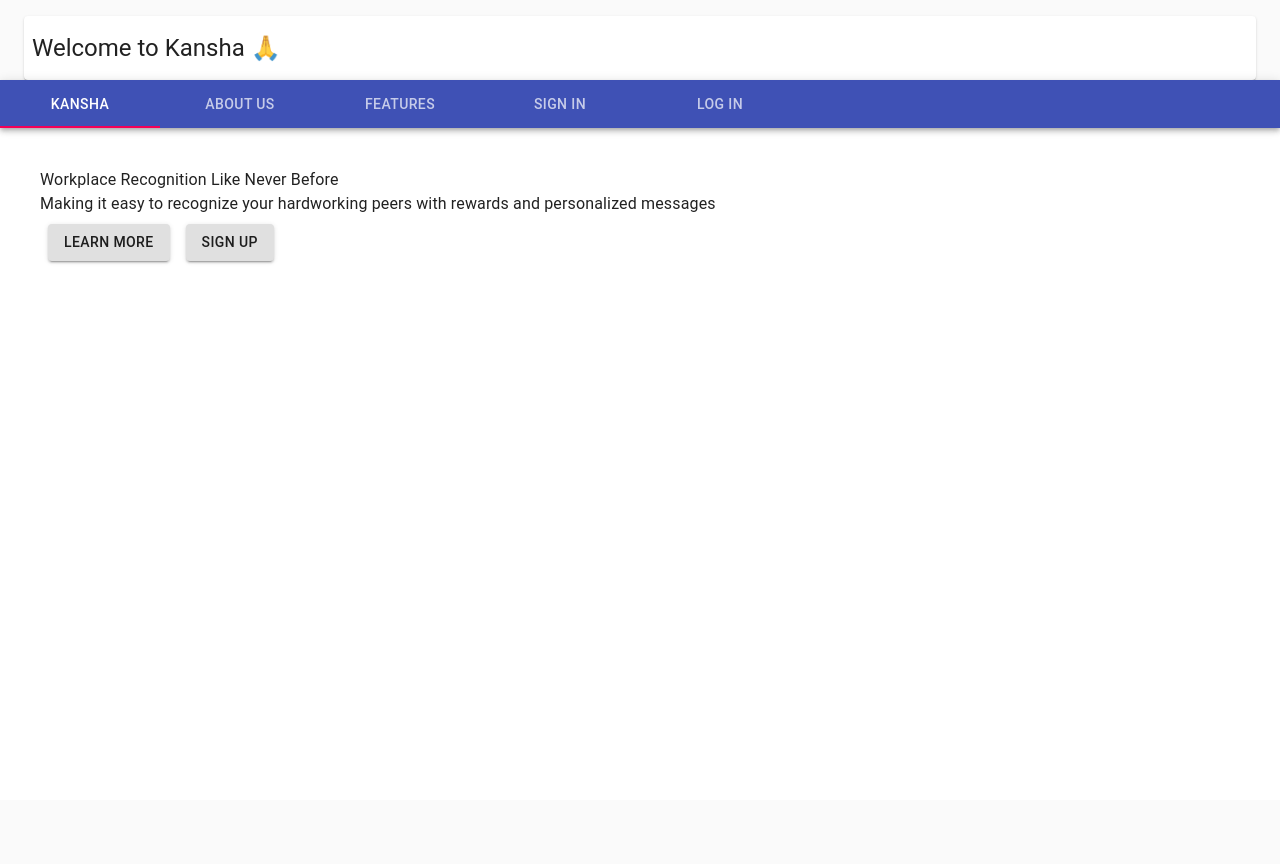
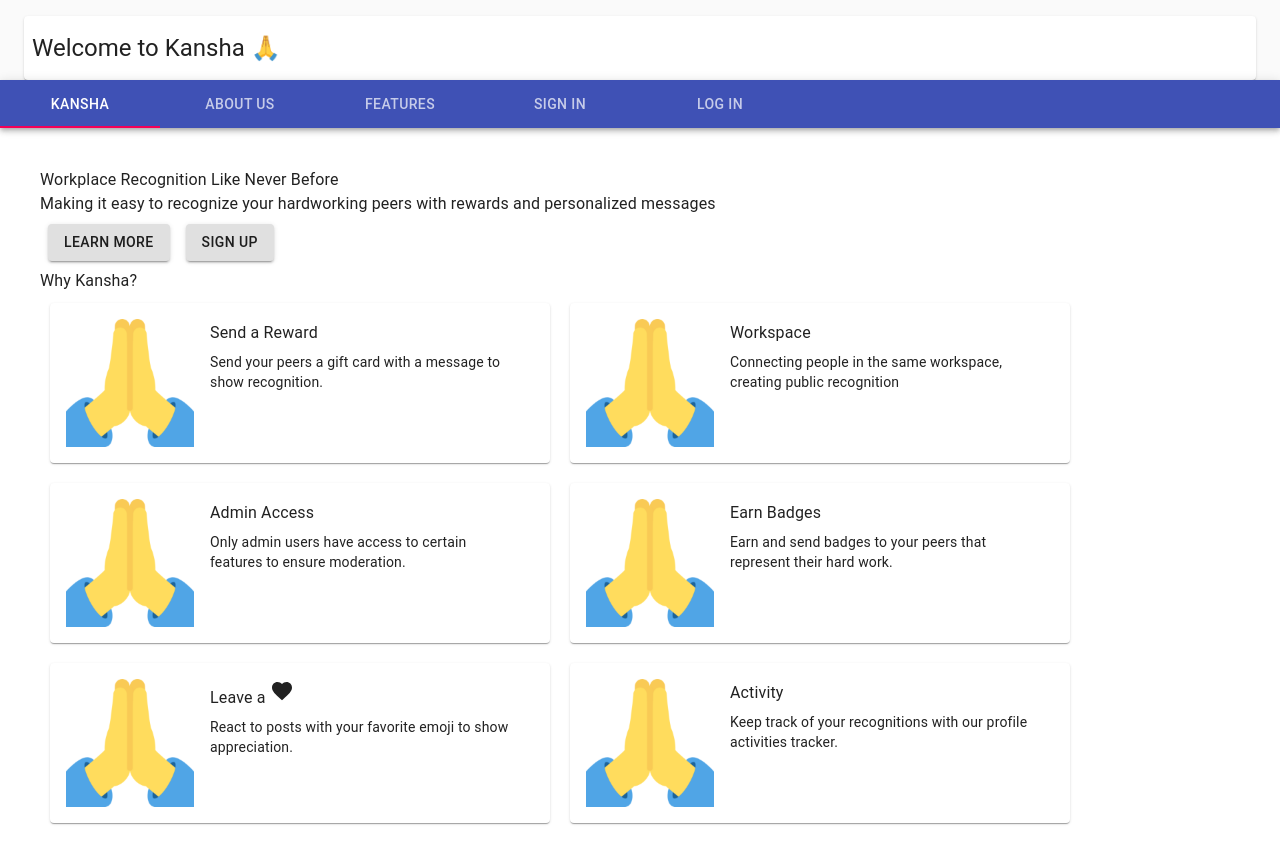
Before and after one commit to rleslie1015/kansha-fe, a React (Create React App) app in the folder react-app/: page / in a window 1280 px wide. Shown: the top 864 px of the page. Before the commit the page ends 800 px from the top, so only its background shows below. Built offline with nearby package versions, Linux system fonts and the light colour scheme.

Commit message:
completed Main component for Landing, styled it
Co-authored-by: LeslieRodriguez <rleslie1015@gmail.com>

```diff
--- a/react-app/package.json
+++ b/react-app/package.json
@@ -4,6 +4,7 @@
   "private": true,
   "dependencies": {
     "@material-ui/core": "^4.6.0",
+    "@material-ui/icons": "^4.5.1",
     "react": "^16.11.0",
     "react-dom": "^16.11.0",
     "react-redux": "^7.1.3",
--- a/react-app/src/App.jsx
+++ b/react-app/src/App.jsx
@@ -1,7 +1,7 @@
 import React from 'react';
 import CssBaseline from '@material-ui/core/CssBaseline';
 import { makeStyles } from '@material-ui/core/styles';
-import { Container, Typography, Paper } from '@material-ui/core';
+import { Container, Typography, Paper, Link } from '@material-ui/core';
 import { Landing }  from './landing/Landing';
 
 
@@ -32,6 +32,8 @@ export const App = () => {
                         <span aria-label="folded hands emoji" role="img">
                             🙏
                         </span>
+
+
                     </Typography>
 
 
--- a/react-app/src/landing/Landing.js
+++ b/react-app/src/landing/Landing.js
@@ -8,8 +8,7 @@ export const Landing = () => {
         <>
         <NavBar />
 
-        {/* <Header /> */}
-        {/* <Features />
+        {/*
         <Footer /> */}
         </>
     )
--- /dev/null
+++ b/react-app/src/landing/Main.js
@@ -0,0 +1,182 @@
+import React from 'react';
+import { makeStyles } from '@material-ui/core/styles';
+import Grid from '@material-ui/core/Grid';
+import Paper from '@material-ui/core/Paper';
+import Typography from '@material-ui/core/Typography';
+import ButtonBase from '@material-ui/core/ButtonBase';
+import logo from './images/logo192.png';
+import FavoriteIcon from '@material-ui/icons/Favorite';
+
+const useStyles = makeStyles(theme => ({
+  root: {
+    flexGrow: 1,
+    display: 'flex',
+    flexWrap: 'wrap'
+  },
+  paper: {
+    padding: theme.spacing(2),
+    margin: '10px',
+    width: 500,
+
+  },
+  image: {
+    width: 128,
+    height: 128,
+  },
+  img: {
+    margin: 'auto',
+    display: 'block',
+    maxWidth: '100%',
+    maxHeight: '100%',
+  },
+}));
+
+
+
+
+export default function Main () {
+    const classes = useStyles();
+
+    return (
+        <>
+        <h2>Why Kansha?</h2>
+        <div className={classes.root}>
+      <Paper className={classes.paper}>
+        <Grid container spacing={2}>
+          <Grid item>
+            <ButtonBase className={classes.image}>
+              <img className={classes.img} alt="kansha" src={logo} />
+            </ButtonBase>
+          </Grid>
+          <Grid item xs={12} sm container>
+            <Grid item xs container direction="column" spacing={2}>
+              <Grid item xs>
+                <Typography gutterBottom variant="subtitle1">
+                  Send a Reward
+                </Typography>
+                <Typography variant="body2" gutterBottom>
+                  Send your peers a gift card with a message to show recognition.
+                </Typography>
+              </Grid>
+            </Grid>
+          </Grid>
+        </Grid>
+        </Paper>
+
+        <Paper className={classes.paper}>
+        <Grid container spacing={2}>
+          <Grid item>
+            <ButtonBase className={classes.image}>
+              <img className={classes.img} alt="kansha" src={logo} />
+            </ButtonBase>
+          </Grid>
+          <Grid item xs={12} sm container>
+            <Grid item xs container direction="column" spacing={2}>
+              <Grid item xs>
+                <Typography gutterBottom variant="subtitle1">
+                  Workspace
+                </Typography>
+                <Typography variant="body2" gutterBottom>
+                  Connecting people in the same workspace, creating public recognition
+                </Typography>
+              </Grid>
+            </Grid>
+          </Grid>
+        </Grid>
+        </Paper>
+
+        <Paper className={classes.paper}>
+        <Grid container spacing={2}>
+          <Grid item>
+            <ButtonBase className={classes.image}>
+              <img className={classes.img} alt="kansha" src={logo} />
+            </ButtonBase>
+          </Grid>
+          <Grid item xs={12} sm container>
+            <Grid item xs container direction="column" spacing={2}>
+              <Grid item xs>
+                <Typography gutterBottom variant="subtitle1">
+                  Admin Access
+                </Typography>
+                <Typography variant="body2" gutterBottom>
+                  Only admin users have access to certain features to ensure moderation.
+                </Typography>
+              </Grid>
+            </Grid>
+          </Grid>
+        </Grid>
+        </Paper>
+
+        <Paper className={classes.paper}>
+        <Grid container spacing={2}>
+          <Grid item>
+            <ButtonBase className={classes.image}>
+              <img className={classes.img} alt="kansha" src={logo} />
+            </ButtonBase>
+          </Grid>
+          <Grid item xs={12} sm container>
+            <Grid item xs container direction="column" spacing={2}>
+              <Grid item xs>
+                <Typography gutterBottom variant="subtitle1">
+                  Earn Badges
+                </Typography>
+                <Typography variant="body2" gutterBottom>
+                  Earn and send badges to your peers that represent their hard work.
+                </Typography>
+              </Grid>
+            </Grid>
+          </Grid>
+        </Grid>
+        </Paper>
+
+        <Paper className={classes.paper}>
+        <Grid container spacing={2}>
+          <Grid item>
+            <ButtonBase className={classes.image}>
+              <img className={classes.img} alt="kansha" src={logo} />
+            </ButtonBase>
+          </Grid>
+          <Grid item xs={12} sm container>
+            <Grid item xs container direction="column" spacing={2}>
+              <Grid item xs>
+                <Typography gutterBottom variant="subtitle1">
+                  Leave a <FavoriteIcon />
+                </Typography>
+                <Typography variant="body2" gutterBottom>
+                  React to posts with your favorite emoji to show appreciation.
+                </Typography>
+              </Grid>
+            </Grid>
+          </Grid>
+        </Grid>
+        </Paper>
+
+        <Paper className={classes.paper}>
+        <Grid container spacing={2}>
+          <Grid item>
+            <ButtonBase className={classes.image}>
+              <img className={classes.img} alt="kansha" src={logo} />
+            </ButtonBase>
+          </Grid>
+          <Grid item xs={12} sm container>
+            <Grid item xs container direction="column" spacing={2}>
+              <Grid item xs>
+                <Typography gutterBottom variant="subtitle1">
+                  Activity
+                </Typography>
+                <Typography variant="body2" gutterBottom>
+                  Keep track of your recognitions with our profile activities tracker.
+                </Typography>
+              </Grid>
+            </Grid>
+          </Grid>
+        </Grid>
+        </Paper>
+
+
+
+    </div>
+
+        </>
+    )
+}
--- a/react-app/src/landing/NavBar.js
+++ b/react-app/src/landing/NavBar.js
@@ -7,6 +7,7 @@ import Tab from '@material-ui/core/Tab';
 import Typography from '@material-ui/core/Typography';
 import Box from '@material-ui/core/Box';
 import Header from './Header';
+import Main from './Main';
 
 export function TabPanel(props) {
     const { children, value, index, ...other } = props;
@@ -66,6 +67,7 @@ export function TabPanel(props) {
         </AppBar>
         <TabPanel value={value} index={0}>
         <Header />
+        <Main />
         </TabPanel>
         <TabPanel value={value} index={1}>
           About Us
```
Also changed, not shown: react-app/src/landing/Features.js (deleted), react-app/src/landing/images/logo192.png (added), 1 other file (tests, documents, lock files or other folders).
